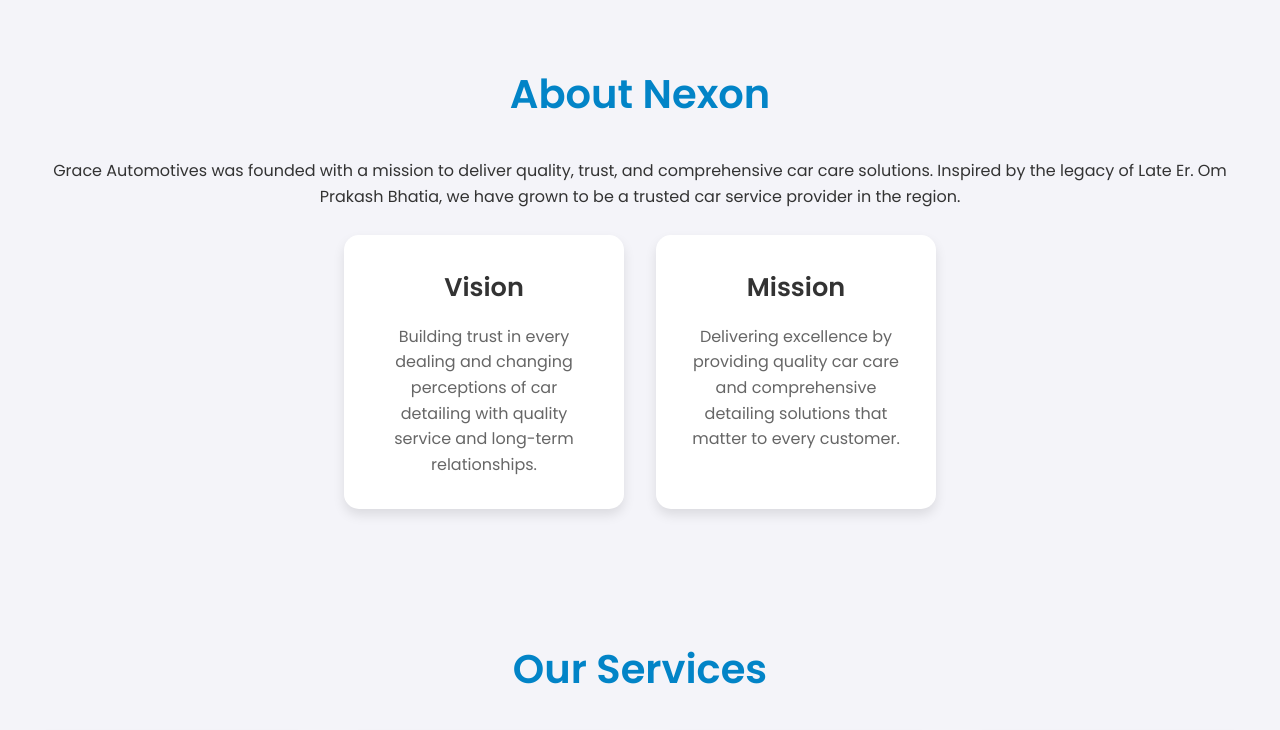
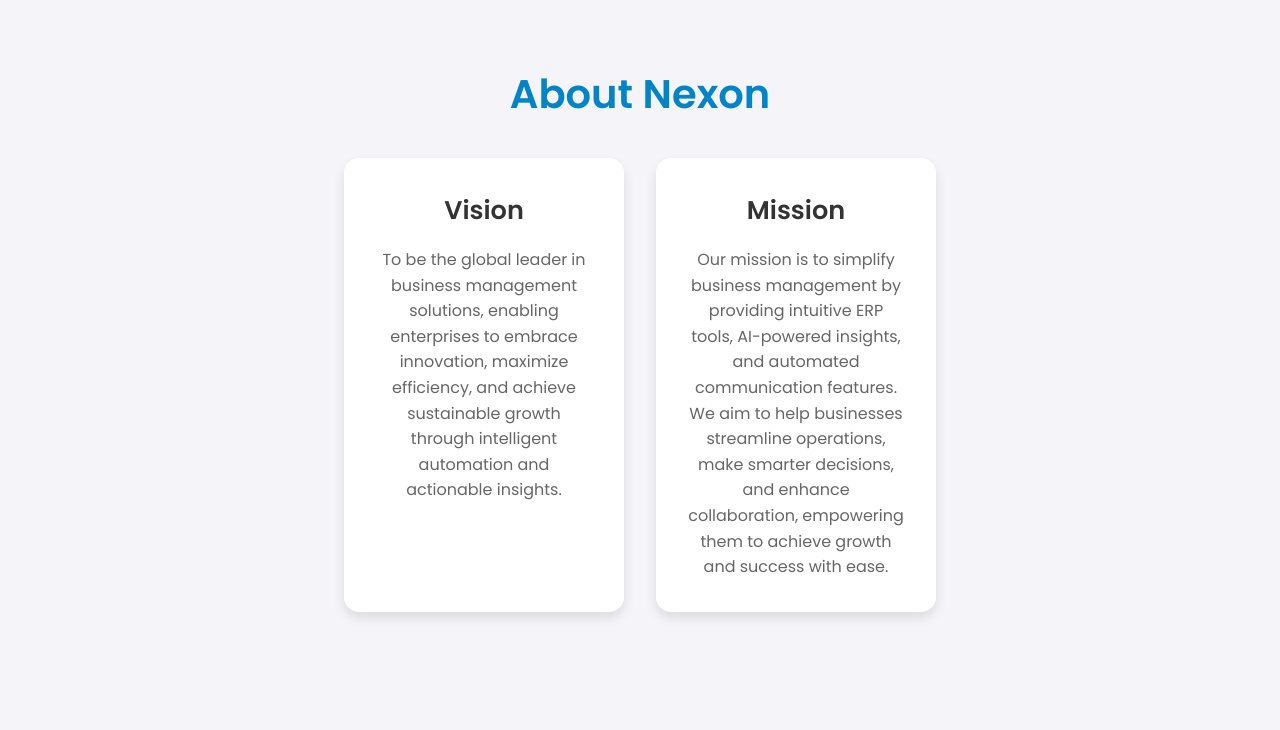
Before and after one commit to designerhawk12/PROJECT_26-01-25, a plain HTML site: page index.html in a window 1280 px wide. Shown: the part 640-1370 px from the top of the page. Drawn offline with Linux system fonts and the light colour scheme.

Commit message:
lalalala shit

```diff
--- a/index.html
+++ b/index.html
@@ -41,15 +41,15 @@
     <!-- About Section -->
     <section id="about" class="about">
         <h2>About Nexon</h2>
-        <p>Grace Automotives was founded with a mission to deliver quality, trust, and comprehensive car care solutions. Inspired by the legacy of Late Er. Om Prakash Bhatia, we have grown to be a trusted car service provider in the region.</p></br>
         <div class="about-grid">
             <div class="about-item">
                 <h3>Vision</h3>
-                <p>Building trust in every dealing and changing perceptions of car detailing with quality service and long-term relationships.</p>
+                <p>To be the global leader in business management solutions, enabling enterprises to embrace innovation, maximize efficiency, and achieve sustainable growth through intelligent automation and actionable insights.</p>
             </div>
             <div class="about-item">
                 <h3>Mission</h3>
-                <p>Delivering excellence by providing quality car care and comprehensive detailing solutions that matter to every customer.</p>
+                <p>Our mission is to simplify business management by providing intuitive ERP tools, AI-powered insights, and automated communication features. We aim to help businesses streamline operations, make smarter decisions, and enhance collaboration, empowering them to achieve growth and success with ease.
+                </p>
             </div>
         </div>
     </section>
```
Also changed, not shown: login.html (+2 -2 lines), black2.jpg (added).
